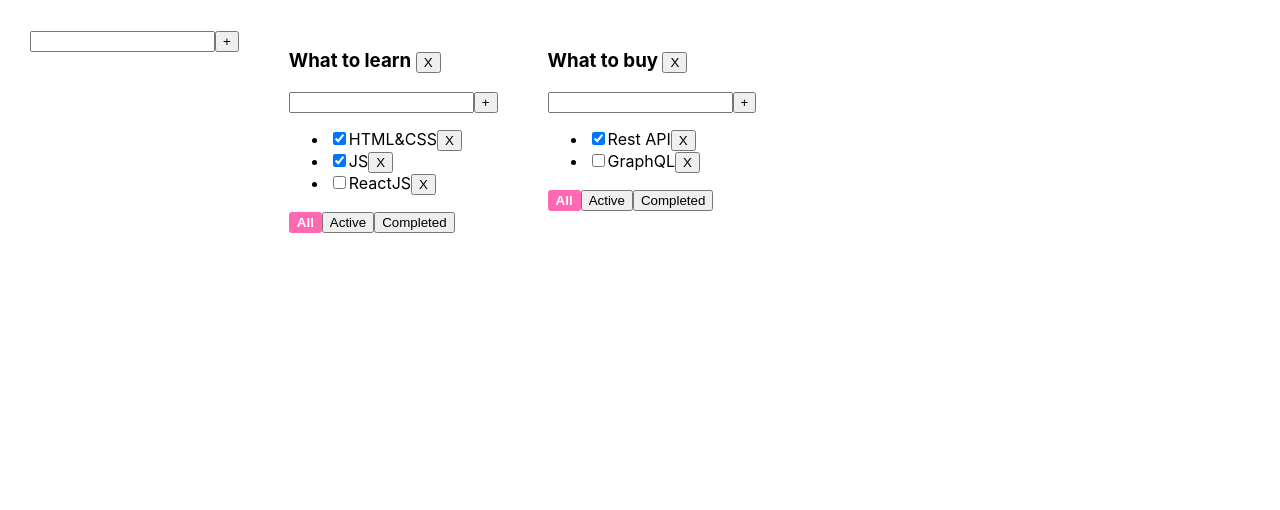
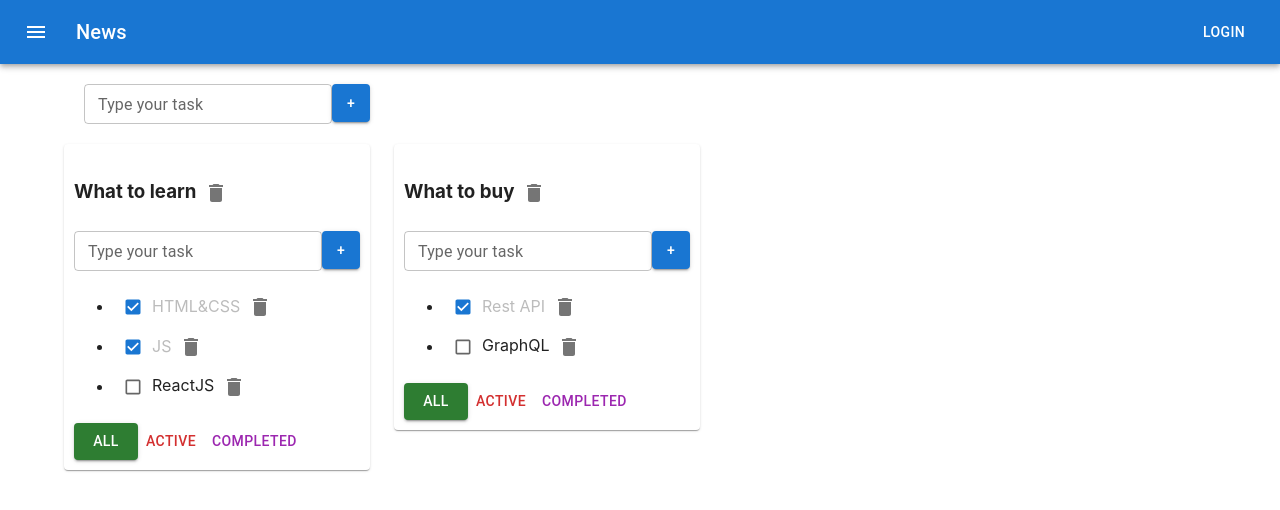
Before and after one commit to AndrewChernoff/todoList, a React (Create React App) app: page / in a window 1280 px wide. Shown: the top 510 px of the page. Built offline with nearby package versions, Linux system fonts and the light colour scheme.

Commit message:
added material ui

```diff
--- a/package.json
+++ b/package.json
@@ -3,6 +3,10 @@
   "version": "0.1.0",
   "private": true,
   "dependencies": {
+    "@emotion/react": "^11.10.5",
+    "@emotion/styled": "^11.10.5",
+    "@mui/icons-material": "^5.11.0",
+    "@mui/material": "^5.11.4",
     "@testing-library/jest-dom": "^5.16.5",
     "@testing-library/react": "^13.4.0",
     "@testing-library/user-event": "^13.5.0",
--- a/src/AddItemForm.tsx
+++ b/src/AddItemForm.tsx
@@ -1,3 +1,5 @@
+import Button from "@mui/material/Button";
+import TextField from "@mui/material/TextField";
 import { ChangeEvent, useState } from "react";
 import './App.css';
 
@@ -7,7 +9,7 @@ type PropsType = {
 
 const AddItemForm = (props: PropsType) => {
 
-    const [taskName, setTaskName] = useState('')
+  const [taskName, setTaskName] = useState('')
   const [error, setError] = useState<boolean>(false)
 
     const onAddTask = () => {
@@ -28,16 +30,26 @@ const AddItemForm = (props: PropsType) => {
       const onKeyPress = (e: React.KeyboardEvent<HTMLElement>) => e.key === 'Enter' && onAddTask()
 
 
-      const inputClassName = error ? 'erorInput' : '';
+    const inputClassName = error ? 'erorInput' : '';
+
+    const buttonStyles = {maxWidth: '38px', maxHeight:'38px', minWidth: '38px', minHeight: '38px'}
 
   const errorMessage = error && <p style={{color: 'hotpink', margin: 0}}>Please enter some title</p>
     return (
         <div>
 
-        <input value={taskName}  className={inputClassName}   onChange={getTaskValue}
-        onKeyDown={onKeyPress}/>
-        {errorMessage}
-        <button onClick={onAddTask} /* disabled={taskName.trim().length > 0 ? false : true} */>+</button>
+        {/* <input value={taskName}  className={inputClassName}   onChange={getTaskValue}
+        onKeyDown={onKeyPress}/> */}
+        <TextField id="outlined-basic" label={ error ? 'Please enter some title' : 'Type your task'} variant="outlined" error={!!error}
+        size="small"
+        value={taskName}
+        onChange={getTaskValue}
+        onKeyDown={onKeyPress}
+        />
+
+        {/* {errorMessage} */}
+        {/* <button onClick={onAddTask}>+</button> */}
+        <Button variant="contained" onClick={onAddTask} style={buttonStyles}>+</Button>
       </div>
     )
 }
--- a/src/App.css
+++ b/src/App.css
@@ -1,4 +1,4 @@
-.App {
+/* .App {
   padding: 30px;
   display: flex;
 }
@@ -27,4 +27,8 @@
 
 .erorInput {
   border: hotpink 2px solid;
+} */
+
+.isDone {
+  opacity: 0.3;
 }
--- a/src/App.tsx
+++ b/src/App.tsx
@@ -1,7 +1,11 @@
+import Container from "@mui/material/Container";
+import Grid from "@mui/material/Grid";
+import Paper from "@mui/material/Paper";
 import React, { useState } from "react";
 import { v4 as uuidv4 } from 'uuid';
 import AddItemForm from "./AddItemForm";
 import "./App.css";
+import ButtonAppBar from "./ButtonAppBar";
 import TodoList from "./TodoList";
 
 export type TaskType = {
@@ -56,7 +60,6 @@ let [tasks, setTasks] = useState({
   }
 
   const updateTask = (todolistID: string, taskId: string, newTitle: string) => {
-    console.log(newTitle);
     setTasks({...tasks, [todolistID]: [...tasks[todolistID].map(el => el.id === taskId ? {...el, title: newTitle}: el)]})
   }
 
@@ -100,7 +103,13 @@ let [tasks, setTasks] = useState({
 
   return (
     <div className="App">
+      <ButtonAppBar />
+      <Container fixed>
+      <Grid container style={{padding: '20px'}}>
         <AddItemForm callBack={addTodoList}/>
+      </Grid>
+
+      <Grid container spacing={3}>
      {todolists.map((el) => {
          const getFilteredTasksForRender = (): TaskType[] => {
 
@@ -117,7 +126,10 @@ let [tasks, setTasks] = useState({
         }
       };
 
-      return <TodoList
+      return (
+        <Grid item key={el.id}>
+          <Paper style={{padding: '10px'}}>
+          <TodoList
             key={el.id}
             todolistId={el.id}
             title={el.title}
@@ -131,7 +143,12 @@ let [tasks, setTasks] = useState({
             updateTask={updateTask}
             updateTodoList={updateTodoList}
           />
+          </Paper>
+        </Grid>
+      );
      })}
+     </Grid>
+     </Container>
     </div>
   );
 }
--- /dev/null
+++ b/src/ButtonAppBar.tsx
@@ -0,0 +1,32 @@
+import * as React from 'react';
+import AppBar from '@mui/material/AppBar';
+import Box from '@mui/material/Box';
+import Toolbar from '@mui/material/Toolbar';
+import Typography from '@mui/material/Typography';
+import Button from '@mui/material/Button';
+import IconButton from '@mui/material/IconButton';
+import MenuIcon from '@mui/icons-material/Menu';
+
+export default function ButtonAppBar() {
+  return (
+    <Box sx={{ flexGrow: 1 }}>
+      <AppBar position="static">
+        <Toolbar>
+          <IconButton
+            size="large"
+            edge="start"
+            color="inherit"
+            aria-label="menu"
+            sx={{ mr: 2 }}
+          >
+            <MenuIcon />
+          </IconButton>
+          <Typography variant="h6" component="div" sx={{ flexGrow: 1 }}>
+            News
+          </Typography>
+          <Button color="inherit">Login</Button>
+        </Toolbar>
+      </AppBar>
+    </Box>
+  );
+}
--- a/src/EditableSpan.tsx
+++ b/src/EditableSpan.tsx
@@ -3,6 +3,7 @@ import { ChangeEvent, ChangeEventHandler, useState } from "react"
 type SpanType = {
     Oldtitle: string
     callback: (newTitle: string) => void
+    className?: string
 }
 
 const EditableSpan = (props: SpanType) => {
@@ -20,7 +21,7 @@ const EditableSpan = (props: SpanType) => {
             setEdit(!edit)
 
         }} autoFocus/>
-    : <span onDoubleClick={onDoubleClickHandler}>
+    : <span className={props.className? props.className : undefined } onDoubleClick={onDoubleClickHandler}>
     {props.Oldtitle}
     </span>}
     </>
--- a/src/TodoList.tsx
+++ b/src/TodoList.tsx
@@ -1,8 +1,12 @@
+import Button from '@mui/material/Button';
 import { ChangeEvent, useState } from "react";
 import AddItemForm from "./AddItemForm";
 import { FilterValueType, TaskType } from "./App";
 import './App.css';
 import EditableSpan from "./EditableSpan";
+import IconButton from '@mui/material/IconButton';
+import DeleteIcon from '@mui/icons-material/Delete';
+import Checkbox from '@mui/material/Checkbox';
 
 type TodoListProps = {
   title: string;
@@ -29,17 +33,14 @@ const TodoList = ({ title, tasks, todolistId, removeTask, changeFilter, filter,
 
     const isDoneClassName = t.isDone ? 'isDone' : 'notIsDone';
 
-    /* const updateTaskHandler = (newTitle: string) => {
-      updateTask(todolistId, t.id, newTitle)
-    } !!!!*/
-
     return (
       <li key={t.id}>
-        <input type="checkbox" checked={t.isDone} onChange={(e: ChangeEvent<HTMLInputElement>) =>onChangeStatus(todolistId,t.id, e.currentTarget.checked)}/>
-        <EditableSpan Oldtitle={t.title} callback={(newTitle) => updateTaskHandler(t.id, newTitle)}/>
+        <Checkbox size={'small'} checked={t.isDone} onChange={(e: ChangeEvent<HTMLInputElement>) => onChangeStatus(todolistId,t.id, e.currentTarget.checked)} />
+        <EditableSpan Oldtitle={t.title} callback={(newTitle) => updateTaskHandler(t.id, newTitle)} className={isDoneClassName}/>
 
-        {/* <span className={isDoneClassName}>{t.title}</span> */}
-        <button onClick={() => removeTask(todolistId,t.id)}>X</button>
+        <IconButton aria-label="delete" onClick={() => removeTask(todolistId,t.id)}>
+        <DeleteIcon />
+      </IconButton>
       </li>
     );
   });
@@ -52,17 +53,26 @@ const TodoList = ({ title, tasks, todolistId, removeTask, changeFilter, filter,
     updateTodoList(todolistId, newTitle)
   }
 
+  const onDeleteTodoListHndler = () => deleteTodoList(todolistId)
+
   return (
     <div>
 
-      <h3><EditableSpan Oldtitle={title} callback={updateTodoListHandler}/> <button onClick={() => deleteTodoList(todolistId)}>X</button> </h3>
+      <h3><EditableSpan Oldtitle={title} callback={updateTodoListHandler}/>
+      <IconButton aria-label="delete" onClick={onDeleteTodoListHndler}>
+        <DeleteIcon />
+      </IconButton> </h3>
       <AddItemForm callBack={addTaskHandler}/>
 
       <ul>{tasksItems}</ul>
       <div>
-        <button className={filter === 'All' ? 'activeFilter' : ''} onClick={() =>changeFilter(todolistId ,'All')}>All</button>
-        <button className={filter === 'Active' ? 'activeFilter' : ''} onClick={() =>changeFilter(todolistId ,'Active')}>Active</button>
-        <button className={filter === 'Completed' ? 'activeFilter' : ''} onClick={() => changeFilter(todolistId ,'Completed')}>Completed</button>
+      <Button variant={filter === 'All' ? 'contained' : undefined} onClick={() =>changeFilter(todolistId ,'All')} color='success'>
+        All
+      </Button>
+      <Button variant={filter === 'Active' ? 'contained' : undefined} onClick={() =>changeFilter(todolistId ,'Active')} color='error'>
+      Active
+      </Button>
+      <Button variant={filter === 'Completed' ? 'contained' : undefined} onClick={() => changeFilter(todolistId ,'Completed')} color='secondary'>Completed</Button>
       </div>
     </div>
   );
```
Also changed, not shown: 1 other file (tests, documents, lock files or other folders). Lines whose indentation alone changed are shown as unchanged.
